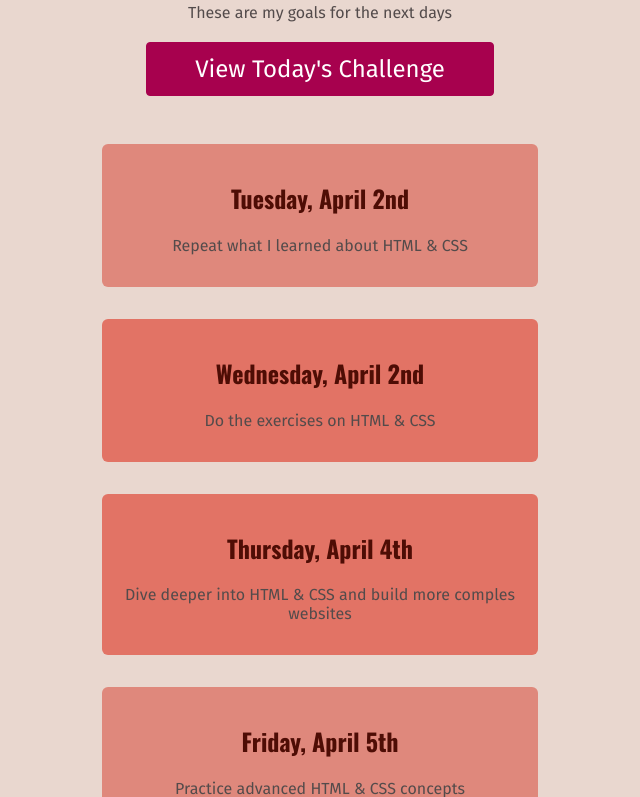
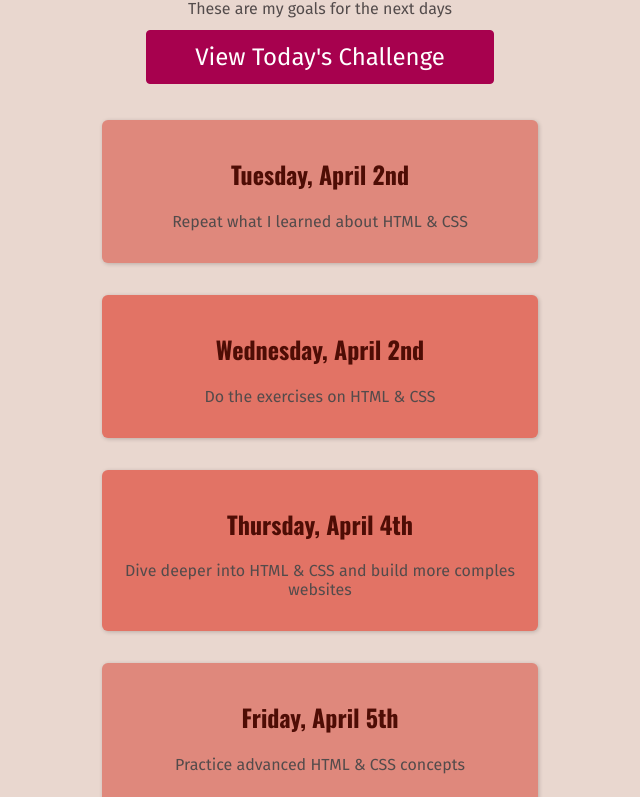
Before and after one commit to jripke74/100-days, a plain HTML site: page full-week.html in a window 1280 px wide. Shown: the part 92-889 px from the top of the page, without its empty margins (320-960 px from the left). Drawn offline with nearby package versions, Linux system fonts and the light colour scheme.

Commit message:
add box-shadow to li elments

```diff
--- a/styles/full-week.css
+++ b/styles/full-week.css
@@ -5,11 +5,11 @@ header {
 h1 {
   font-size: 48px;
   color: rgb(71, 62, 62);
-  margin: 12px 0;
+  margin: 0;
 }
 
 #description {
-  margin: 8px;
+  margin: 12px 0;
 }
 
 a {
@@ -20,7 +20,7 @@ a {
   border-radius: 4px;
   font-size: 24px;
   display: inline-block;
-  margin: 12px 0;
+  margin: 0;
 }
 
 a:hover {
@@ -39,6 +39,7 @@ li {
   padding: 16px;
   margin: 32px;
   background-color: rgb(223, 136, 124);
+  box-shadow: 1px 1px 4px rgba(0, 0, 0, 0.2);
   border-radius: 6px;
 }
 
```
